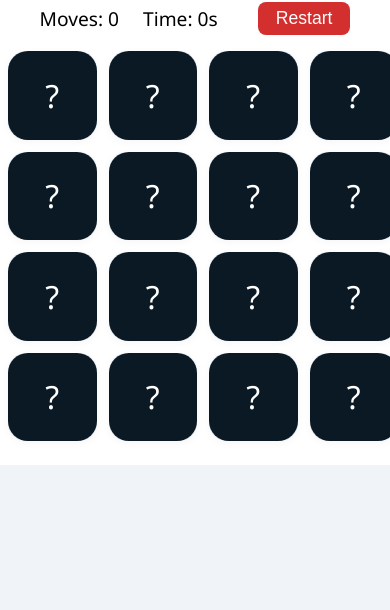
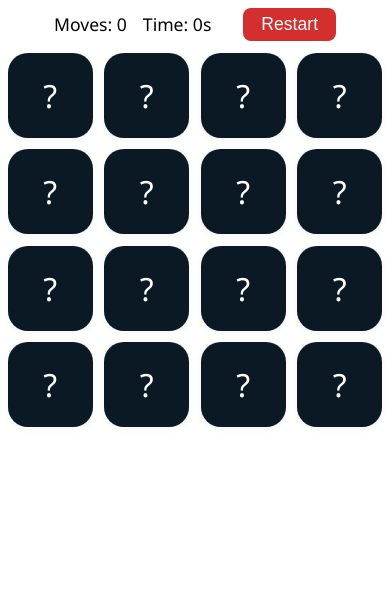
Before and after one commit to NickG-HM/4x4_game, a plain HTML site: page index.html in a window 390 px wide. Shown: the part 234-844 px from the top of the page. Drawn offline with Linux system fonts and the light colour scheme.

Commit message:
Refactor: CSS variables for scaling, confirm viewport meta tag for mobile, improved responsive layout

```diff
--- a/style.css
+++ b/style.css
@@ -1,3 +1,11 @@
+:root {
+  --card-size: 108px;
+  --card-gap: 24px;
+  --font-size-h1: 3rem;
+  --font-size-card: 4.5rem;
+  --font-size-info: 1.2rem;
+}
+
 body {
   font-family: 'Segoe UI', Arial, sans-serif;
   background: #f0f4f8;
@@ -27,13 +35,13 @@ h1 {
   text-align: center;
   margin-bottom: 32px;
   color: #333;
-  font-size: 3rem;
+  font-size: var(--font-size-h1);
 }
 
 .game-info {
   margin-bottom: 16px;
   margin-top: 8px;
-  font-size: 1.2rem;
+  font-size: var(--font-size-info);
   gap: 24px;
   width: 100%;
   display: flex;
@@ -58,22 +66,22 @@ h1 {
 
 .game-board {
   display: grid;
-  grid-template-columns: repeat(4, 108px);
-  grid-template-rows: repeat(4, 108px);
-  gap: 24px;
+  grid-template-columns: repeat(4, var(--card-size));
+  grid-template-rows: repeat(4, var(--card-size));
+  gap: var(--card-gap);
   justify-content: center;
   align-items: center;
 }
 
 .card {
-  width: 108px;
-  height: 108px;
+  width: var(--card-size);
+  height: var(--card-size);
   background: #e0e7ef;
   border-radius: 18px;
   display: flex;
   align-items: center;
   justify-content: center;
-  font-size: 4.5rem;
+  font-size: var(--font-size-card);
   cursor: pointer;
   position: relative;
   perspective: 600px;
@@ -238,13 +246,13 @@ h1 {
     width: 100%;
   }
   h1 {
-    font-size: 3rem;
+    font-size: var(--font-size-h1);
     margin-bottom: 32px;
   }
   .game-info {
     flex-direction: row;
     gap: 24px;
-    font-size: 1.2rem;
+    font-size: var(--font-size-info);
     margin-bottom: 16px;
     margin-top: 8px;
     justify-content: center;
@@ -259,17 +267,17 @@ h1 {
     display: inline-block;
   }
   .game-board {
-    grid-template-columns: repeat(4, 108px);
-    grid-template-rows: repeat(4, 108px);
-    gap: 24px;
+    grid-template-columns: repeat(4, var(--card-size));
+    grid-template-rows: repeat(4, var(--card-size));
+    gap: var(--card-gap);
     width: auto;
     max-width: none;
     margin: 0 auto;
   }
   .card {
-    width: 108px;
-    height: 108px;
-    font-size: 4.5rem;
+    width: var(--card-size);
+    height: var(--card-size);
+    font-size: var(--font-size-card);
     border-radius: 18px;
     padding-bottom: 0;
   }
@@ -299,56 +307,77 @@ h1 {
 }
 
 @media (max-width: 600px) {
+  :root {
+    --card-size: 22vw;
+    --card-gap: 3vw;
+    --font-size-h1: 2rem;
+    --font-size-card: 2.2rem;
+    --font-size-info: 1.1rem;
+  }
+  body {
+    margin: 0;
+    padding: 0;
+    background: #f0f4f8;
+  }
   .game-container {
     width: 100vw;
     max-width: 100vw;
+    min-height: 100vh;
+    margin: 0;
     padding: 0;
-    margin: 0;
     border-radius: 0;
     box-shadow: none;
+    display: flex;
+    flex-direction: column;
+    align-items: center;
+  }
+  h1 {
+    font-size: var(--font-size-h1);
+    margin: 24px 0 16px 0;
   }
   .game-info {
+    width: 100vw;
+    display: flex;
     flex-direction: row;
-    gap: 24px;
+    align-items: center;
     justify-content: center;
-    align-items: center;
-    margin-bottom: 16px;
-    margin-top: 8px;
+    gap: 16px;
+    font-size: var(--font-size-info);
+    margin-bottom: 12px;
+    margin-top: 0;
   }
   #restart-btn {
     display: inline-block;
     width: auto;
-    max-width: none;
+    min-width: 90px;
     margin: 0 0 0 16px;
     font-size: 1.1rem;
     padding: 6px 18px;
+    border-radius: 8px;
   }
   .game-board {
-    width: 100vw;
-    max-width: 100vw;
+    width: 96vw;
+    max-width: 96vw;
+    margin: 0 auto;
+    display: grid;
     grid-template-columns: repeat(4, 1fr);
     grid-template-rows: repeat(4, 1fr);
-    gap: 12px;
+    gap: var(--card-gap);
     justify-content: center;
     align-items: center;
-    margin: 0 auto;
-    padding: 0 8px 24px 8px;
+    padding: 0 0 24px 0;
   }
   .card {
     width: 100%;
     aspect-ratio: 1 / 1;
     height: auto;
-    font-size: 2.2rem;
+    font-size: var(--font-size-card);
     border-radius: 18px;
     padding-bottom: 0;
+    box-sizing: border-box;
   }
   .card-front, .card-back {
     font-size: 2rem;
-  }
-  h1 {
-    font-size: 2rem;
-    margin-bottom: 16px;
-    margin-top: 24px;
   }
 }
 
```
